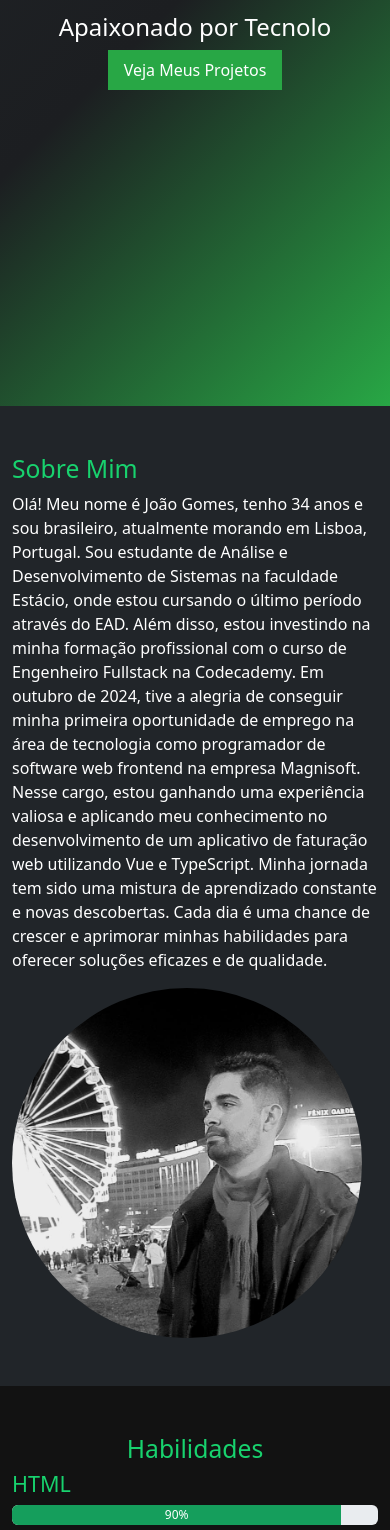
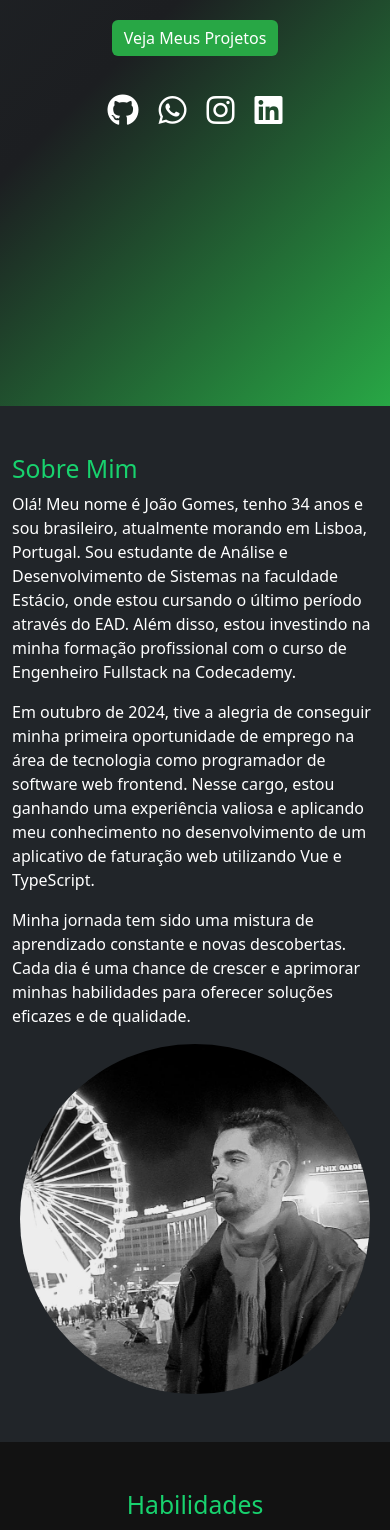
Before and after one commit to JoaoGomesDev32/portfolio, a Vue app: page / in a window 390 px wide. Shown: the part 438-1968 px from the top of the page. Built offline with nearby package versions, Linux system fonts and the light colour scheme.

Commit message:
:lipstick: fix styles components

```diff
--- a/public/index.html
+++ b/public/index.html
@@ -5,7 +5,7 @@
     <meta name="viewport" content="width=device-width, initial-scale=1.0" />
     <!-- Adicione esta linha dentro da tag <head> do seu index.html -->
     <link href="https://cdn.jsdelivr.net/npm/bootstrap-icons/font/bootstrap-icons.css" rel="stylesheet">
-
+    <link rel="stylesheet" href="https://cdnjs.cloudflare.com/ajax/libs/font-awesome/6.0.0-beta3/css/all.min.css" />
     <title>Meu Portfólio</title>
   </head>
   <body>
--- a/src/components/About.vue
+++ b/src/components/About.vue
@@ -5,17 +5,36 @@
 <template>
   <section id="about" class="about-section py-5 bg-dark">
     <div class="container">
-        <div class="row">
+      <div class="row align-items-center">
         <div class="col-md-6">
           <h2>Sobre Mim</h2>
-            <p>Olá! Meu nome é João Gomes, tenho 34 anos e sou brasileiro, atualmente morando em Lisboa, Portugal. Sou estudante de Análise e Desenvolvimento de Sistemas na faculdade Estácio, onde estou cursando o último período através do EAD. Além disso, estou investindo na minha formação profissional com o curso de Engenheiro Fullstack na Codecademy.
-
-              Em outubro de 2024, tive a alegria de conseguir minha primeira oportunidade de emprego na área de tecnologia como programador de software web frontend na empresa Magnisoft. Nesse cargo, estou ganhando uma experiência valiosa e aplicando meu conhecimento no desenvolvimento de um aplicativo de faturação web utilizando Vue e TypeScript.
-
-              Minha jornada tem sido uma mistura de aprendizado constante e novas descobertas. Cada dia é uma chance de crescer e aprimorar minhas habilidades para oferecer soluções eficazes e de qualidade.</p>
+          <p>
+            Olá! Meu nome é João Gomes, tenho 34 anos e sou brasileiro,
+            atualmente morando em Lisboa, Portugal. Sou estudante de Análise e
+            Desenvolvimento de Sistemas na faculdade Estácio, onde estou
+            cursando o último período através do EAD. Além disso, estou
+            investindo na minha formação profissional com o curso de Engenheiro
+            Fullstack na Codecademy.
+          </p>
+          <p>
+            Em outubro de 2024, tive a alegria de conseguir minha primeira
+            oportunidade de emprego na área de tecnologia como programador de
+            software web frontend. Nesse cargo, estou ganhando uma experiência
+            valiosa e aplicando meu conhecimento no desenvolvimento de um
+            aplicativo de faturação web utilizando Vue e TypeScript.
+          </p>
+          <p>
+            Minha jornada tem sido uma mistura de aprendizado constante e novas
+            descobertas. Cada dia é uma chance de crescer e aprimorar minhas
+            habilidades para oferecer soluções eficazes e de qualidade.
+          </p>
         </div>
-          <div class="col-md-6">
-            <img src="@/assets/img/my-img.jpeg" alt="Minha Foto" class="img-fluid rounded-circle">
+        <div class="col-md-6 text-center">
+          <img
+            src="@/assets/img/my-img.jpeg"
+            alt="Minha Foto"
+            class="img-fluid rounded-circle"
+          />
         </div>
       </div>
     </div>
--- a/src/components/Contact.vue
+++ b/src/components/Contact.vue
@@ -2,35 +2,162 @@
 </script>
 
 <template>
-    <!-- Contact Section -->
-    <section id="contact" class="contact-section py-5">
-        <div class="container text-center">
-            <h2>Contato</h2>
-            <p>Entre em contato para mais informações.</p>
-            <a href="mailto:email@exemplo.com" class="btn btn-outline-primary">Enviar E-mail</a>
+    <section id="contact" class="contact">
+      <div class="container">
+        <div class="section-title">
+          <h2>Contato</h2>
+          <p>Entre em contato comigo para discutir projetos ou colaborações.</p>
         </div>
-        <!-- Seção de Redes Sociais -->
-        <div class="social-links text-center mt-4">
-            <a href="https://facebook.com" target="_blank" class="btn btn-primary btn-social">
-                <i class="fab fa-facebook-f"></i>
-            </a>
-            <a href="https://instagram.com" target="_blank" class="btn btn-primary btn-social">
+
+        <div class="row">
+          <!-- Formulário de Contato -->
+          <div class="col-lg-6">
+            <form @submit.prevent="sendMessage">
+              <div class="form-group">
+                <label for="name">Nome</label>
+                <input type="text" id="name" v-model="form.name" class="form-control" required />
+              </div>
+              <div class="form-group">
+                <label for="email">E-mail</label>
+                <input type="email" id="email" v-model="form.email" class="form-control" required />
+              </div>
+              <div class="form-group">
+                <label for="message">Mensagem</label>
+                <textarea id="message" v-model="form.message" class="form-control" rows="5" required></textarea>
+              </div>
+              <button type="submit" class="btn btn-primary">Enviar Mensagem</button>
+            </form>
+          </div>
+
+          <!-- Ícones de Redes Sociais -->
+          <div class="col-lg-6">
+            <div class="social-icons">
+              <a href="https://github.com/seuusuario" target="_blank" class="social-icon">
+                <i class="fab fa-github"></i>
+              </a>
+              <a href="https://wa.me/seunumerodetelefone" target="_blank" class="social-icon">
+                <i class="fab fa-whatsapp"></i>
+              </a>
+              <a href="https://www.instagram.com/seuusuario" target="_blank" class="social-icon">
                 <i class="fab fa-instagram"></i>
-            </a>
-            <a href="https://linkedin.com" target="_blank" class="btn btn-primary btn-social">
-                <i class="fab fa-linkedin-in"></i>
-            </a>
-            <a href="https://wa.me/" target="_blank" class="btn btn-primary btn-social">
-                <i class="fab fa-whatsapp"></i>
-            </a>
+              </a>
+              <a href="https://www.linkedin.com/in/seuusuario" target="_blank" class="social-icon">
+                <i class="fab fa-linkedin"></i>
+              </a>
+            </div>
+          </div>
         </div>
+      </div>
     </section>
-</template>
+  </template>
+
+  <script>
+  export default {
+    data() {
+      return {
+        form: {
+          name: '',
+          email: '',
+          message: ''
+        }
+      };
+    },
+    methods: {
+      sendMessage() {
+        // Aqui você pode implementar a lógica para enviar o formulário
+        console.log("Formulário enviado:", this.form);
+        alert('Mensagem enviada!');
+      }
+    }
+  };
+  </script>
+
 
 <style scoped>
-/* Estilos para a seção de contato */
-.contact-section {
-    background-color: #121212;
+.contact {
+  padding: 60px 0;
+  background: #121212;
 }
 
+.contact .section-title {
+  text-align: center;
+  margin-bottom: 40px;
+}
+
+.contact .section-title h2 {
+  font-size: 2.5rem;
+  font-weight: 700;
+  color: #28a745; /* Cor verde */
+}
+
+.contact .section-title p {
+  font-size: 1.1rem;
+  color: white;
+}
+
+.contact form {
+  background: #212529;
+  padding: 30px;
+  border-radius: 10px;
+  box-shadow: 0 4px 8px rgba(0, 0, 0, 0.1);
+}
+
+.contact form .form-group {
+  margin-bottom: 20px;
+}
+
+.contact form label {
+  font-size: 1rem;
+  color: white;
+}
+
+.contact form input,
+.contact form textarea {
+  width: 100%;
+  padding: 10px;
+  font-size: 1rem;
+  border-radius: 5px;
+  background: transparent;
+  border: 1px solid #9b9d9e;
+}
+
+.contact form button {
+  background-color: #28a745;
+  color: white;
+  border: none;
+  padding: 12px 30px;
+  font-size: 1.1rem;
+  border-radius: 5px;
+  cursor: pointer;
+  transition: background-color 0.3s;
+}
+
+.contact form button:hover {
+  background-color: #218838;
+}
+
+/* Ícones de Redes Sociais */
+.social-icons {
+  display: flex;
+  justify-content: center;
+  align-items: center;
+  margin-top: 30px;
+}
+
+.social-icons .social-icon {
+  font-size: 2rem;
+  margin: 0 10px;
+  color: #ddd;
+  transition: color 0.3s ease;
+}
+
+.social-icons .social-icon:hover {
+  color: #28a745;
+}
+
+.social-icons .social-icon i {
+  pointer-events: none;
+}
+
+
 </style>
--- a/src/components/Footer.vue
+++ b/src/components/Footer.vue
@@ -8,7 +8,7 @@ function scrollToTop() {
 <template>
   <footer class="footer text-center py-3 bg-dark">
     <div class="container">
-      <p>Feito com 💻 e ☕ por João Gomes. &copy; 2024</p>
+      <p>Feito com 💻 e ☕ por João Silva. &copy; 2024</p>
     </div>
     <div>
       <button style="display: block;" @click="scrollToTop" id="scrollTopBtn" title="Voltar ao topo">↑</button>
--- a/src/components/Hero.vue
+++ b/src/components/Hero.vue
@@ -53,6 +53,21 @@ export default defineComponent({
       <h1>Bem-vindo, Eu sou João Silva</h1>
       <h2 ref="subtitle" class="hero-subtitle"></h2>
       <a href="#portfolio" class="btn btn-primary">Veja Meus Projetos</a>
+      <!-- Adicionando os ícones de mídia social -->
+      <div class="social-icons">
+        <a href="https://github.com/seuusuario" target="_blank" class="social-icon">
+          <i class="fab fa-github"></i>
+        </a>
+        <a href="https://wa.me/seunumerodetelefone" target="_blank" class="social-icon">
+          <i class="fab fa-whatsapp"></i>
+        </a>
+        <a href="https://www.instagram.com/seuusuario" target="_blank" class="social-icon">
+          <i class="fab fa-instagram"></i>
+        </a>
+        <a href="https://www.linkedin.com/in/seuusuario" target="_blank" class="social-icon">
+          <i class="fab fa-linkedin"></i>
+        </a>
+      </div>
     </div>
   </section>
 </template>
@@ -83,28 +98,46 @@ export default defineComponent({
   color: white;
 }
 
-a.btn-primary {
-  all: unset; /* Remove todos os estilos padrão do navegador */
+.btn-primary {
   background-color: #28a745;
+  border: none;
   cursor: pointer;
-  text-decoration: none;
-  display: inline-block; /* Garantir comportamento como botão */
+  margin-top: 15px;
   color: white;
-  padding: 0.5em 1em;
-  text-align: center;
   transition: background-color 0.3s ease;
 }
 
-a.btn-primary:hover {
+.btn-primary:hover {
   background-color: #218838;
 }
 
-a.btn-primary:focus,
-a.btn-primary:active,
-a.btn-primary:focus-visible {
+/* Remove a cor azul no estado de :focus e :active */
+.btn-primary:focus,
+.btn-primary:active {
   background-color: #1e7e34;
   outline: none;
   box-shadow: none;
 }
 
+/* Estilos para os ícones de mídia social */
+.social-icons {
+  margin-top: 30px;
+}
+
+.social-icon {
+  display: inline-block;
+  font-size: 2rem;
+  margin: 0 10px;
+  color: white;
+  transition: color 0.3s ease;
+}
+
+.social-icon:hover {
+  color: #28a745; /* Verde como o botão */
+}
+
+.social-icon i {
+  pointer-events: none;
+}
+
 </style>
--- a/src/components/Portfolio.vue
+++ b/src/components/Portfolio.vue
@@ -5,6 +5,16 @@ const projects = ref([
   {
     image: 'img/projeto1.jpg',
     title: 'Projeto 1',
+    description: 'Descrição do projeto.'
+  },
+  {
+    image: 'img/projeto2.jpg',
+    title: 'Projeto 2',
+    description: 'Descrição do projeto.'
+  },
+  {
+    image: 'img/projeto3.jpg',
+    title: 'Projeto 3',
     description: 'Descrição do projeto.'
   },
   // Adicione outros projetos aqui
@@ -24,6 +34,13 @@ const projects = ref([
               <h5 class="card-title">{{ project.title }}</h5>
               <p class="card-text">{{ project.description }}</p>
             </div>
+            <div class="card-footer d-flex justify-content-between align-items-center">
+              <a href="#" class="btn btn-primary">Ver mais</a>
+              <div class="project-links">
+                <a href="#" class="project-link">Github</a>
+                <a href="#" class="project-link">Demo</a>
+              </div>
+            </div>
           </div>
         </div>
       </div>
@@ -34,6 +51,30 @@ const projects = ref([
 <style scoped>
 /* Estilos específicos da seção Portfolio */
 .card {
-    margin-bottom: 20px;
+    flex: 1 1 30%;
+    margin: 10px;
+    background-color: #121212;
+    color: #ffffff;
+    border-radius: 10px;
+    box-shadow: 0 4px 8px rgba(0, 0, 0, 0.2);
+    overflow: hidden;
+}
+
+.project-links a {
+    color: #159e5c;
+}
+
+.project-links a:hover {
+    color: #28a745;
+}
+
+.btn-primary {
+    background-color: #159e5c;
+    border-color: #159e5c;
+}
+
+.btn-primary:hover {
+    background-color: #28a745;
+    border-color: #28a745;
 }
 </style>
--- a/src/components/Skills.vue
+++ b/src/components/Skills.vue
@@ -3,10 +3,18 @@
 import { ref } from 'vue';
 
 const skills = ref([
-  { name: 'HTML', level: 90 },
-  { name: 'CSS', level: 80 },
-  { name: 'JavaScript', level: 75 },
-  // Add more skills here
+  { name: 'HTML', level: 90, icon: 'fab fa-html5' },
+  { name: 'CSS', level: 80, icon: 'fab fa-css3-alt' },
+  { name: 'JavaScript', level: 75, icon: 'fab fa-js-square' },
+  { name: 'React', level: 70, icon: 'fab fa-react' },
+  { name: 'Vue', level: 80, icon: 'fab fa-vuejs' },
+  { name: 'TypeScript', level: 60, icon: 'fab fa-typo3' },
+  { name: 'Bootstrap', level: 80, icon: 'fab fa-bootstrap' },
+  { name: 'MySQL', level: 70, icon: 'fas fa-database' },
+  { name: 'GitHub', level: 90, icon: 'fab fa-github' },
+  { name: 'Git', level: 85, icon: 'fab fa-git-alt' },
+  { name: 'Node.js', level: 75, icon: 'fab fa-node-js' },
+  { name: 'Python', level: 65, icon: 'fab fa-python' },
 ]);
 </script>
 
@@ -16,6 +24,7 @@ const skills = ref([
       <h2 class="text-center">Habilidades</h2>
       <div class="row">
         <div class="col-md-4" v-for="(skill, index) in skills" :key="index">
+          <i :class="skill.icon" style="font-size: 4rem;"></i>
           <h4>{{ skill.name }}</h4>
           <div class="progress">
             <div
@@ -46,4 +55,23 @@ const skills = ref([
 .progress-bar {
     background-color: #159e5c;
 }
+
+.skills-section .row {
+    display: flex;
+    flex-wrap: wrap;
+    justify-content: center;
+}
+
+.skills-section .col-md-4 {
+    margin-bottom: 30px;
+}
+
+.skills-section i {
+    font-size: 1.8rem;
+}
+
+.skills-section h4 {
+    font-size: 1.2rem;
+    color: #ddd;
+}
 </style>
--- a/src/main.js
+++ b/src/main.js
@@ -6,4 +6,5 @@ import 'bootstrap/dist/css/bootstrap.min.css';
 import '@fortawesome/fontawesome-free/css/all.min.css';
 import './assets/global.css'; // Importa os estilos globais
 
+
 createApp(App).use(router).mount('#app');
```
Also changed, not shown: src/assets/img/makeburger.png (added). Lines whose indentation alone changed are shown as unchanged.
